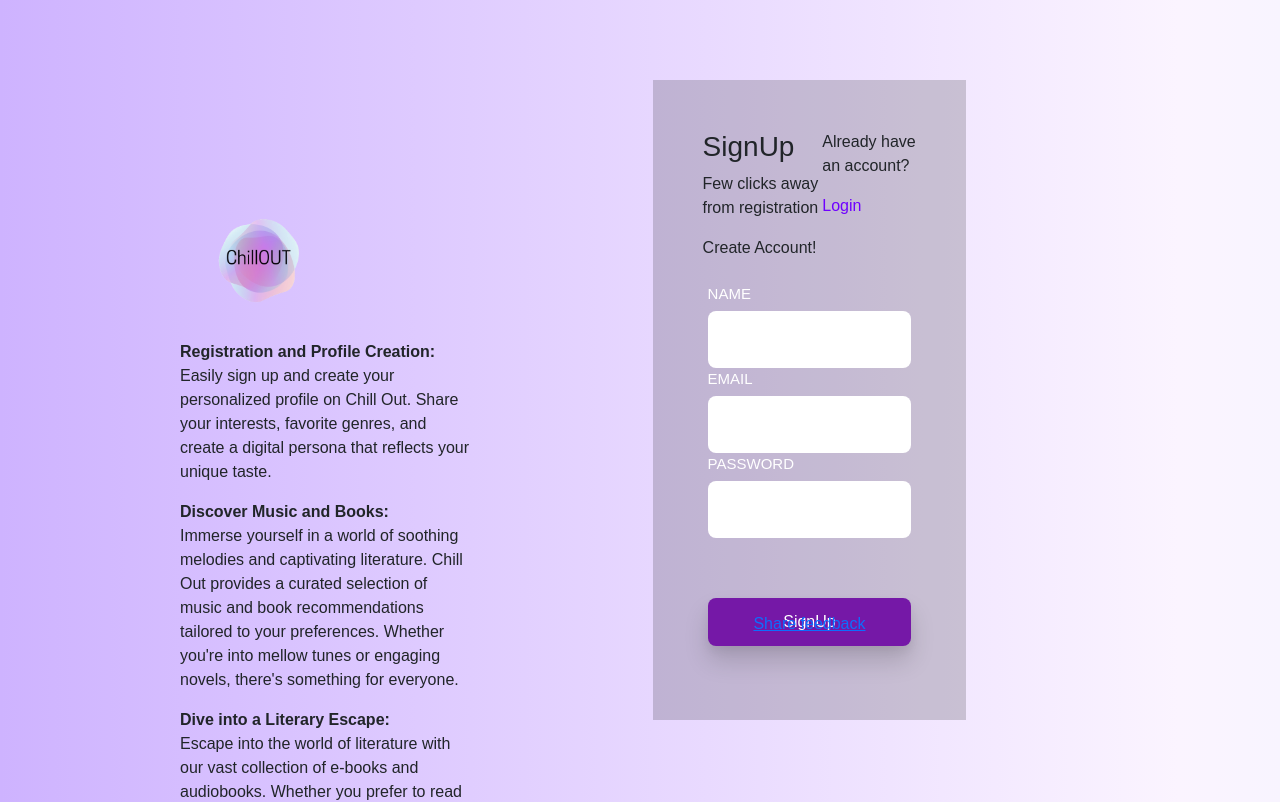
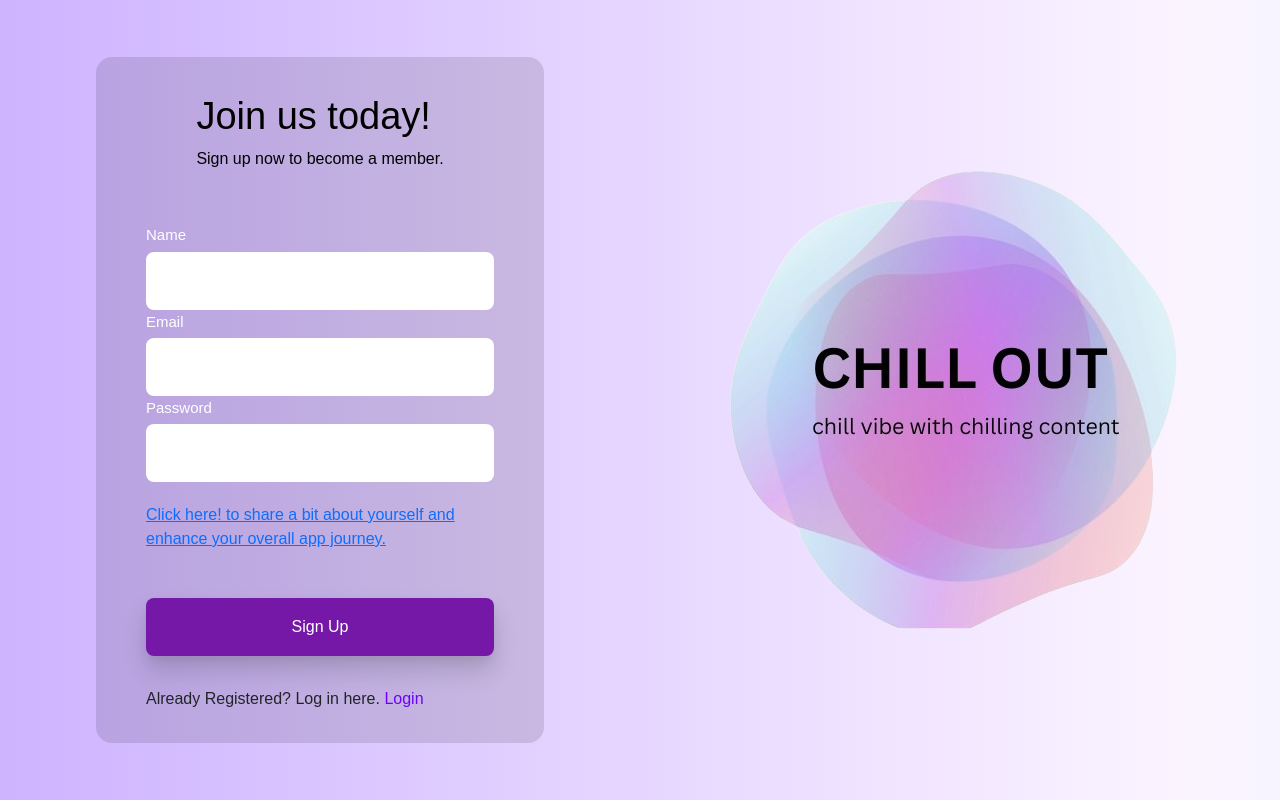
Before and after one commit to sirikisiva/Chillout_New, a React (Create React App) app in the folder Relaxapp/: page /SignupScreen in a window 1280 px wide. Shown: the top 802 px of the page. Built offline with nearby package versions, Linux system fonts and the light colour scheme.

Commit message:
Update Signup.jsx

```diff
--- a/Relaxapp/src/Signup.jsx
+++ b/Relaxapp/src/Signup.jsx
@@ -48,7 +48,8 @@ const SignupScreen = () => {
     return isValid;
   };
 
-  const goToFeaturesScreen = () => {
+  const goToFeaturesScreen = (e) => {
+    e.preventDefault();
     if (validateForm()) {
       navigate("/Features");
     }
@@ -56,6 +57,7 @@ const SignupScreen = () => {
 
   const handleInputChange = (e) => {
     setFormData({ ...formData, [e.target.name]: e.target.value });
+    validateForm();
   };
 
   const goToLoginScreen = () => {
@@ -71,8 +73,9 @@ const SignupScreen = () => {
   };
 
   return (
-    <div className="signUpScreen">
-      <div className="firstView">
+   <div>
+     <div className="signUpScreen">
+      {/* <div className="firstView">
         <img src="./logoWithName.png" alt="logoWithName.png" className="signupLogo"/>
         <div>
           <b>Registration and Profile Creation:</b>
@@ -111,26 +114,21 @@ const SignupScreen = () => {
             fostering a welcoming environment for meaningful conversations.
           </p>
         </div>
-      </div>
-      <div className="secondView">
-        <div className="signUpCard">
-          <div className="viewOne">
+      </div> */}
+       <div className="loginContainer col-6">
+        <div className="card">
+          <div className="box1">
             <div>
-              <h3>SignUp</h3>
-              <p>Few clicks away from registration</p>
-              <p>Create Account!</p>
-            </div>
-            <div>
-              <p>Already have an account?</p>
-              <p onClick={goToLoginScreen} className="loginBtn">
-                Login
-              </p>
+              <h3 className="login">Join us today!</h3>
+              <p className="caption">Sign up now to become a member.</p>
             </div>
           </div>
-          <div className="viewTwo">
-            <form>
+
+          <form>
+            <div className="signupbox2">
               <div className="inputContainer">
-                <label className="inputLabel">NAME </label>
+                <div>
+                <label className="inputLabel">Name </label>
                 <input
                   type="text"
                   name="name"
@@ -138,12 +136,15 @@ const SignupScreen = () => {
                   value={formData.name}
                   onChange={handleInputChange}
                 ></input>
+                </div>
                 {errors.name && (
                   <div className="error-message">{errors.name}</div>
                 )}
               </div>
+
               <div className="inputContainer">
-                <label className="inputLabel">EMAIL </label>
+                <div>
+                <label className="inputLabel">Email </label>
                 <input
                   type="email"
                   name="email"
@@ -151,12 +152,14 @@ const SignupScreen = () => {
                   value={formData.email}
                   onChange={handleInputChange}
                 ></input>
+                </div>
                 {errors.email && (
                   <div className="error-message">{errors.email}</div>
                 )}
               </div>
               <div className="inputContainer">
-                <label className="inputLabel">PASSWORD </label>
+                <div>
+                <label className="inputLabel">Password </label>
                 <input
                   type="password"
                   name="password"
@@ -164,174 +167,44 @@ const SignupScreen = () => {
                   onChange={handleInputChange}
                   className="inputStyle"
                 ></input>
+                </div>
                 {errors.password && (
                   <div className="error-message">{errors.password}</div>
                 )}
               </div>
 
-              <button className="signUpBtn" onClick={goToFeaturesScreen}>
-                SignUp
+            </div>
+            <div className="box3">
+              <div className="lineContainer">
+              <a className="clickHere" onClick={openPopup} >
+                  Click here! to share a bit about yourself and enhance your
+                  overall app journey.
+                </a>
+
+              </div>
+
+              <button className="signInBtn"  onClick={(e) => goToFeaturesScreen(e)}>
+              Sign Up
               </button>
-            </form>
+
+            </div>
+          </form>
+
+          <div>
+            <h6 className="signupRegHere" onClick={goToLoginScreen}>
+            Already Registered? Log in here. <span className="regBtn"> Login</span>
+            </h6>
           </div>
-          <div className="viewThree"></div>
-          <a className="clickHere" onClick={openPopup} href="clickHere">
-            Share feedback
-          </a>
         </div>
       </div>
-      <div>{isPopupOpen && <UserInfo onClose={closePopup} />}</div>
+      <div className="titleAnim col-6">
+        <img src="./chillogo.png" alt="logo" />
+      </div>
+
     </div>
+    <div>{isPopupOpen && <UserInfo onClose={closePopup} />}</div>
+   </div>
   );
 };
 
 export default SignupScreen;
-
-// import React, { useState } from "react";
-// import { useNavigate } from "react-router-dom";
-// import UserInfo from "./userinfo";
-// import "./signup.css";
-
-// const SignupScreen = () => {
-//   const [isPopupOpen, setPopupOpen] = useState(false);
-//   const navigate = useNavigate();
-
-//   const [formData, setFormData] = useState({
-//     name: "",
-//     email: "",
-//     password: "",
-//   });
-
-//   const [errors, setErrors] = useState({
-//     name: "",
-//     email: "",
-//     password: "",
-//   });
-
-//   const validateForm = () => {
-//     let isValid = true;
-//     const newErrors = { ...errors };
-
-//     if (!formData.name) {
-//       newErrors.name = "Please enter your name";
-//       isValid = false;
-//     } else {
-//       newErrors.name = "";
-//     }
-
-//     if (!formData.email) {
-//       newErrors.email = "Please enter your email";
-//       isValid = false;
-//     } else {
-//       newErrors.email = "";
-//     }
-
-//     if (!formData.password) {
-//       newErrors.password = "Please enter your password";
-//       isValid = false;
-//     } else {
-//       newErrors.password = "";
-//     }
-
-//     setErrors(newErrors);
-//     return isValid;
-//   };
-
-//   const goToFeaturesScreen = () => {
-//     if (validateForm()) {
-//       navigate("/Features");
-//     }
-//   };
-
-//   const handleInputChange = (e) => {
-//     setFormData({ ...formData, [e.target.name]: e.target.value });
-//   };
-
-//   const goToLoginScreen = () => {
-//     navigate("/LoginScreen");
-//   };
-
-//   const openPopup = () => {
-//     setPopupOpen(true);
-//   };
-
-//   const closePopup = () => {
-//     setPopupOpen(false);
-//   };
-
-//   return (
-//     <div>
-//       <div className="d-flex">
-//         <div className="col-7">
-//           <div>
-//             <div className="newAccount signUp">Create new Account</div>
-//             <div className="registered signUp" onClick={goToLoginScreen}>
-//               Already Registered? Log in here.
-//             </div>
-//           </div>
-//           <div className="signupBox">
-//             <div className="orangeBackground"></div>
-//             <div className="signupFormBox">
-//               <form>
-//                 <div className="fields">
-//                   <label className="labelName">NAME </label>
-//                   <input
-//                     type="text"
-//                     name="name"
-//                     value={formData.name}
-//                     onChange={handleInputChange}
-//                     className="inputField"
-//                   ></input>
-//                   {errors.name && (
-//                     <div className="error-message">{errors.name}</div>
-//                   )}
-//                 </div>
-//                 <div className="field">
-//                   <label className="labelName">EMAIL </label>
-//                   <input
-//                     type="email"
-//                     name="email"
-//                     className="inputField"
-//                     value={formData.email}
-//                     onChange={handleInputChange}
-//                   ></input>
-//                   {errors.email && (
-//                     <div className="error-message">{errors.email}</div>
-//                   )}
-//                 </div>
-//                 <div className="field">
-//                   <label className="labelName">PASSWORD </label>
-//                   <input
-//                     type="password"
-//                     name="password"
-//                     value={formData.password}
-//                     onChange={handleInputChange}
-//                     className="inputField"
-//                   ></input>
-//                   {errors.password && (
-//                     <div className="error-message">{errors.password}</div>
-//                   )}
-//                 </div>
-
-//                 <a className="clickHere" onClick={openPopup}>
-//                   Click here! to share a bit about yourself and enhance your
-//                   overall app journey.
-//                 </a>
-
-//                 <div className="submit" onClick={goToFeaturesScreen}>
-//                   Sign Up
-//                 </div>
-//               </form>
-//             </div>
-//             <div className="blueBackground"></div>
-//           </div>
-//         </div>
-//         <div className="col-5 animated-col"></div>
-//       </div>
-
-//       <div>{isPopupOpen && <UserInfo onClose={closePopup} />}</div>
-//     </div>
-//   );
-// };
-
-// export default SignupScreen;
```
